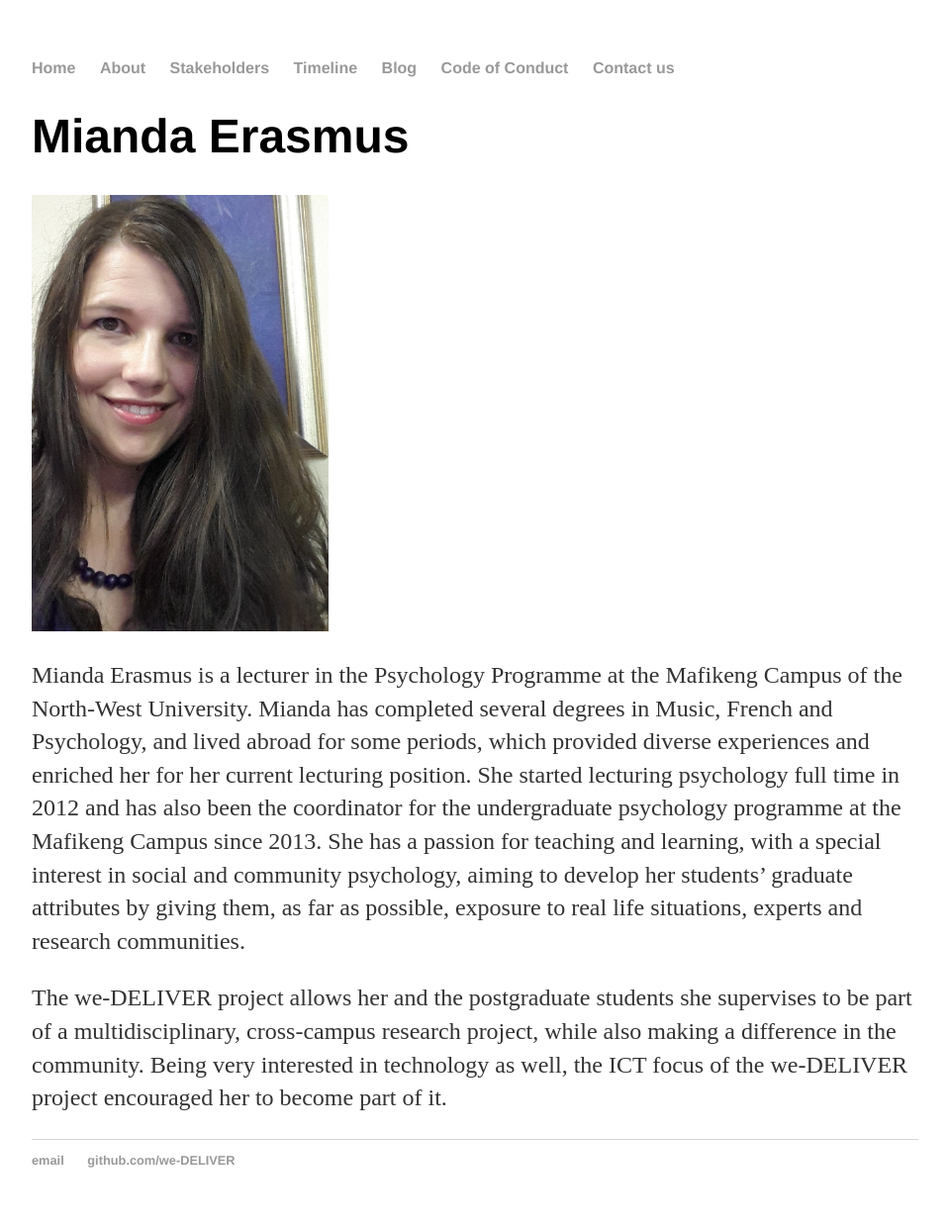
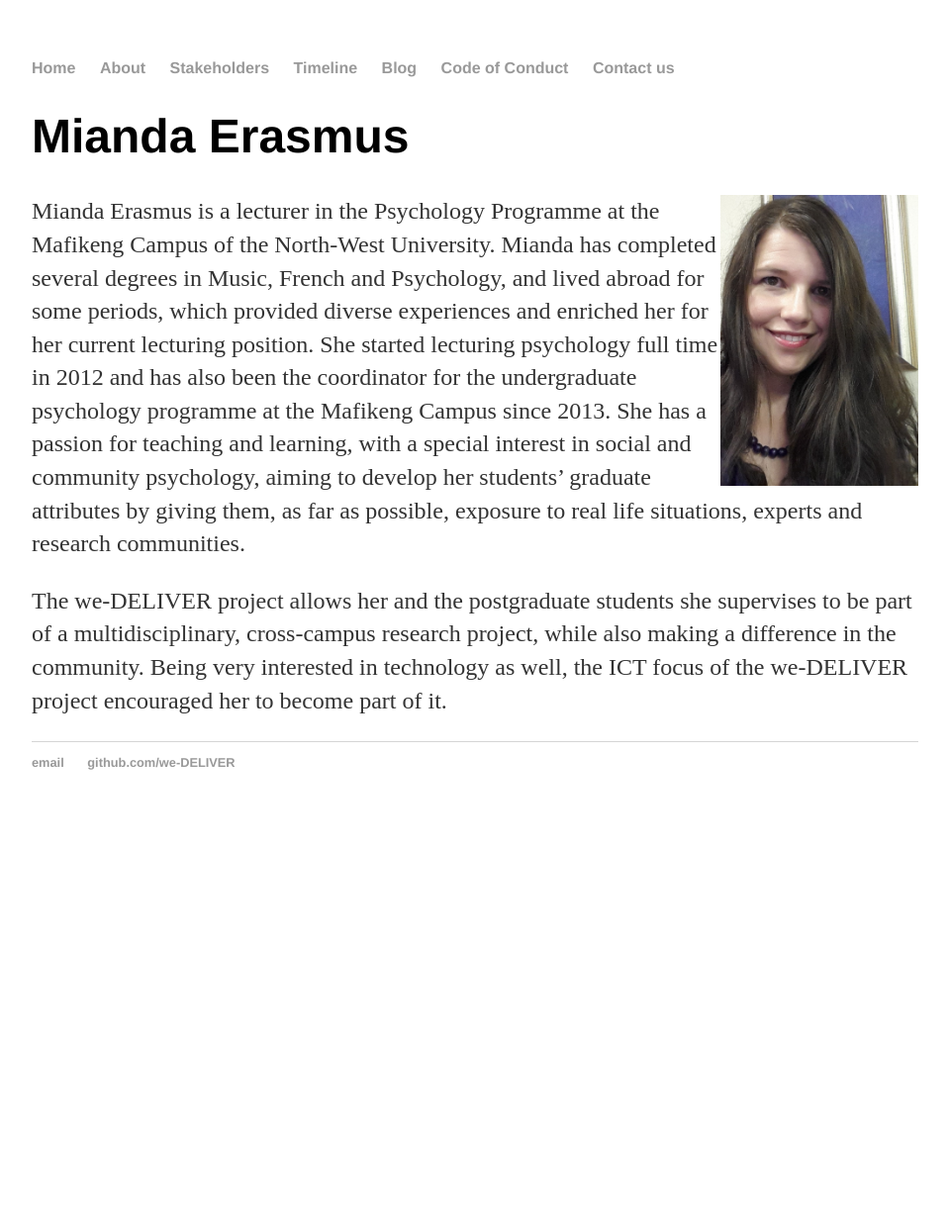
Before and after one commit to zjsteyn/we-DELIVER.github.io, a Jekyll site: the page built from assets/bios/mianda_erasmus.html, in a window 1280 px wide. Shown: the whole page at 99% size, without its empty margins (160-1119 px from the left). Built offline with Jekyll 4.4.1, drawn with Linux system fonts in a browser that asks for light colours; after the commit the page ends 900 px from its top, so only the background shows below that.

Commit message:
Changed wrapping around image

```diff
--- a/assets/bios/mianda_erasmus.html
+++ b/assets/bios/mianda_erasmus.html
@@ -5,7 +5,7 @@ title: we-DELIVER - Stakeholders
 
 <h1>Mianda Erasmus </h1>
 
-<a href="http://www.nwu.ac.za"><img src="{{ site.url }}/assets/Mianda Erasmus_photo.jpg" alt="Mianda Erasmus" style="width:300px"></a>
+<a href="http://www.nwu.ac.za"><img src="{{ site.url }}/assets/Mianda Erasmus_photo.jpg" alt="Mianda Erasmus" style="width:200px" align="right"></a>
 
 
 <p>Mianda Erasmus is a lecturer in the Psychology Programme at the Mafikeng Campus of the North-West University. Mianda has completed several degrees in Music, French and Psychology, and lived abroad for some periods, which provided diverse experiences and enriched her for her current lecturing position. She started lecturing psychology full time in 2012 and has also been the coordinator for the undergraduate psychology programme at the Mafikeng Campus since 2013. She has a passion for teaching and learning, with a special interest in social and community psychology, aiming to develop her students’ graduate attributes by giving them, as far as possible, exposure to real life situations, experts and research communities. </p>
```
